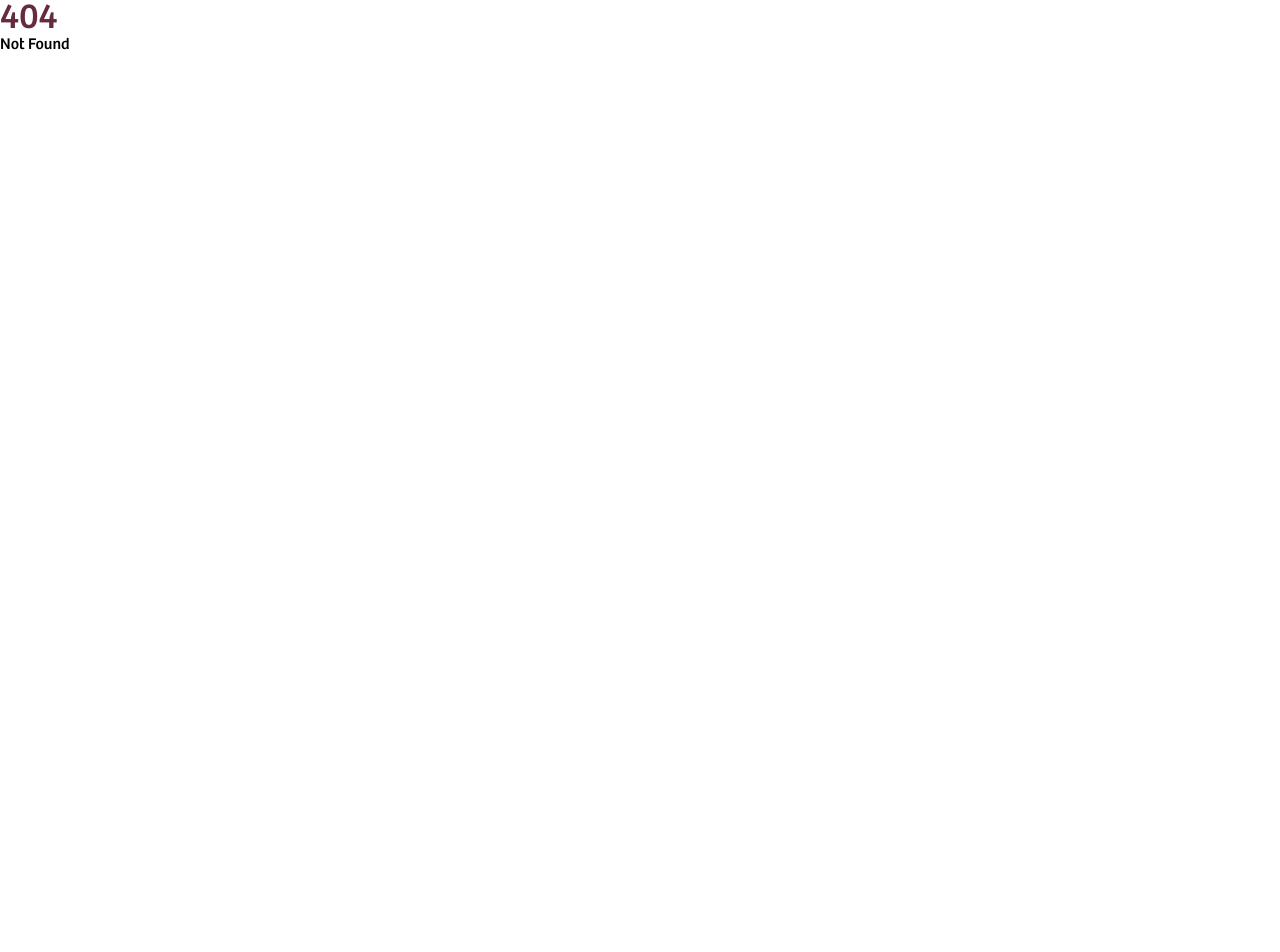
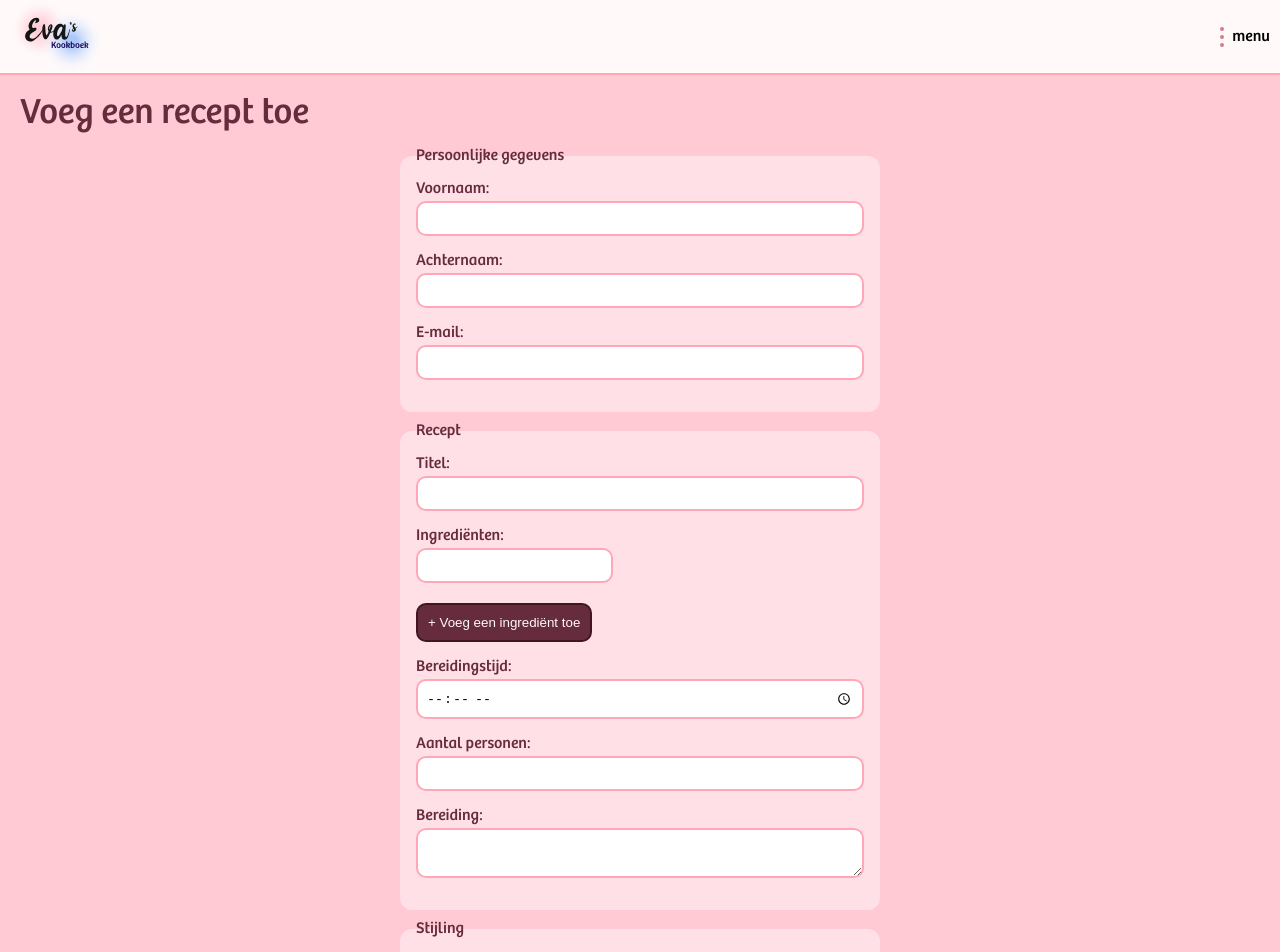
Before and after one commit to Stefan-Espant/eva-s-kookboek, a SvelteKit app: page /upload in a window 1280 px wide. Before the commit this address had no page. Shown: the top 952 px of the page. Before the commit the page ends 800 px from the top, so only its background shows below. Built offline with nearby package versions, Linux system fonts and the light colour scheme.

Commit message:
build succesfull the form to add a receipe

```diff
--- a/package.json
+++ b/package.json
@@ -27,6 +27,7 @@
   "license": "ISC",
   "dependencies": {
     "dotenv": "^16.3.1",
+    "form-data": "^4.0.0",
     "graphql-request": "^6.1.0",
     "svelte-spa-router": "^3.3.0"
   }
--- a/src/lib/components/header.svelte
+++ b/src/lib/components/header.svelte
@@ -34,7 +34,6 @@
 
     <details>
         <summary>
-            <a class="dropdown" role="button">
                 <figure>
                     <svg width="4" height="20" viewBox="0 0 4 20" fill="none" xmlns="http://www.w3.org/2000/svg">
                         <circle cx="2" cy="2" r="2" fill="#D47E8B"/>
@@ -45,7 +44,6 @@
                         menu
                     </figcaption>
                 </figure>
-            </a>
         </summary>
         <ul>
             <li><a href="/">
@@ -72,7 +70,7 @@
                     <figcaption>Over</figcaption>
                 </figure>
             </a></li>
-            <li><a href="/voeg-een-recept-toe">
+            <li><a href="/upload">
                 <figure>
                     <svg xmlns="http://www.w3.org/2000/svg" class="icon icon-tabler icon-tabler-layout-grid-add" width="24" height="24" viewBox="0 0 24 24" stroke-width="2" stroke="currentColor" fill="none" stroke-linecap="round" stroke-linejoin="round">
                         <path stroke="none" d="M0 0h24v24H0z" fill="none"></path>
--- a/src/routes/recept/[id]/+page.svelte
+++ b/src/routes/recept/[id]/+page.svelte
@@ -3,8 +3,6 @@
 	import { onMount } from 'svelte';
 
 	export let data;
-
-	console.log(data);
 </script>
 
 <Header />
--- /dev/null
+++ b/src/routes/upload/+page.svelte
@@ -0,0 +1,189 @@
+<script>
+	import Header from '$lib/components/header.svelte';
+	import { onMount } from 'svelte';
+
+	let status = "";
+	const handleSubmit = async (event) => {
+	  event.preventDefault();
+	  status = 'Submitting...';
+	  const formData = new FormData(event.currentTarget);
+
+	  // Collect all ingredients into an array and append them to the FormData
+	  const ingredients = [];
+	  formData.forEach((value, key) => {
+	    if (key === "ingredients[]") {
+	      ingredients.push(value);
+	    }
+	  });
+	  formData.delete("ingredients[]");
+	  formData.append("ingredients", JSON.stringify(ingredients));
+
+	  const response = await fetch("https://api.web3forms.com/submit", {
+		  method: "POST",
+		  body: formData
+	  });
+	  const result = await response.json();
+	  if (result.success) {
+		  console.log(result);
+		  status = result.message || "Success";
+	  } else {
+		  status = result.message || "Error";
+	  }
+	};
+
+	onMount(() => {
+		document.getElementById('addIngredient').addEventListener('click', (event) => {
+			event.preventDefault();
+			const ingredientContainer = document.getElementById('ingredient-container');
+			const ingredientInput = document.createElement('input');
+			ingredientInput.name = 'ingredients[]';
+			ingredientInput.className = 'ingredient';
+			ingredientInput.required = true;
+			ingredientContainer.appendChild(ingredientInput);
+		});
+	});
+</script>
+
+<Header />
+
+<main>
+	<section class="form-receipe">
+		<h1>Voeg een recept toe</h1>
+		<form on:submit={handleSubmit}>
+			<input type="hidden" name="access_key" value="0a5e7d29-77df-48fc-ae6f-2e4afe58dc25">
+			<fieldset>
+				<legend>Persoonlijke gegevens</legend>
+				<label for="firstname">
+					Voornaam:
+					<input type="text" name="firstname" required />
+				</label>
+				<label for="sirname">
+					Achternaam:
+					<input type="text" name="sirname" required />
+				</label>
+				<label for="email">
+					E-mail:
+					<input type="email" name="email" required />
+				</label>
+			</fieldset>
+			<fieldset>
+				<legend>Recept</legend>
+				<label for="title">
+					Titel:
+					<input type="text" name="title" required />
+				</label>
+				<label for="ingredients">
+					Ingrediënten:
+					<div id="ingredient-container">
+						<input name="ingredients[]" class="ingredient" required />
+					</div>
+					<button id="addIngredient">+ Voeg een ingrediënt toe</button>
+				</label>
+				<label for="preparationTime">
+					Bereidingstijd:
+					<input type="time" name="preparationTime" required />
+				</label>
+				<label for="persons">
+					Aantal personen:
+					<input type="number" name="persons" required />
+				</label>
+				<label for="preparation">
+					Bereiding:
+					<textarea name="preparation" required></textarea>
+				</label>
+			</fieldset>
+			<fieldset>
+				<legend>Stijling</legend>
+				<label for="textColour">
+					Titelkleur:
+					<input type="color" name="textColour" required />
+				</label>
+				<label for="accentColour">
+					Accentkleur:
+					<input type="color" name="accentColour" required />
+				</label>
+				<label for="backgroundColour">
+					Achtergrondkleur:
+					<input type="color" name="backgroundColour" required />
+				</label>
+			</fieldset>
+			<button type="submit">Verzenden</button>
+		</form>
+	</section>
+	<div>{status}</div>
+</main>
+
+<style>
+	main {
+		min-height: 100vh;
+		background-color: var(--color-primary-40);
+	}
+
+	h1 {
+		margin-bottom: 1rem;
+	}
+
+	form {
+		width: fit-content;
+		display: flex;
+		flex-direction: column;
+		margin: auto;
+	}
+
+	fieldset {
+		background-color: #FFE0E6;
+		flex-direction: column;
+		padding: 1rem;
+		border: none;
+		border-radius: 0.75rem;
+	}
+
+	legend {
+		color: var(--color-primary-100);
+	}
+
+	label {
+		display: flex;
+		flex-direction: column;
+		gap: 0.25rem;
+		color: var(--color-primary-100);
+	}
+
+	input, .ingredient,  textarea {
+		margin-bottom: 1rem;
+		border: 2px solid #FFA7B7;
+		padding: 0.5rem;
+		border-radius: var(--unit-small);
+	}
+
+	.ingredient:not(:first-child) {
+		opacity: 0;
+		animation: appear 0.3s 2.5s forwards;
+	}
+
+	button {
+		align-self: start;
+		margin-bottom: 1rem;
+	}
+
+	@media (min-width: 30rem) {
+		form {
+			width: 20rem;
+			display: flex;
+			flex-direction: column;
+			margin: auto;
+		}
+	}
+
+	@media (min-width: 40rem) {
+		form {
+			width: 30rem;
+		}
+	}
+
+	@keyframes appear {
+		to {
+			opacity: 1;
+		}
+	}
+</style>
--- a/static/styles/global.css
+++ b/static/styles/global.css
@@ -97,6 +97,19 @@ a figure {
     padding: var(--unit-nano) var(--unit-small);
 }
 
+.ingredient {
+    width: fit-content;
+    margin-bottom: 1rem;
+    border: 2px solid #FFA7B7;
+    padding: 0.5rem;
+    border-radius: var(--unit-small);
+}
+
+#ingredient-container {
+    display: grid;
+    grid-template-columns: 1fr;
+}
+
 /* Formulieren */
 form {
     display: flex;
@@ -120,6 +133,7 @@ form button {
     border-radius: var(--unit-small);
     border: var(--unit-nano) solid var(--color-primary-125);
     background-color: var(--color-primary-100);
+    color: var(--color-default)
 }
 
 input:is(:focus, :focus-visible) {
@@ -168,3 +182,9 @@ textarea:is(:focus-visible) {
     animation: 210ms cubic-bezier(0, 0, 0.2, 1) 90ms both fade-in,
       300ms cubic-bezier(0.4, 0, 0.2, 1) both slide-from-right;
   }
+
+  @media (min-width: 768px) {
+    #ingredient-container {
+        grid-template-columns: 1fr 1fr;
+    }
+}
```
Also changed, not shown: src/lib/utils/postReceipe.js (added), 1 other file (tests, documents, lock files or other folders).
